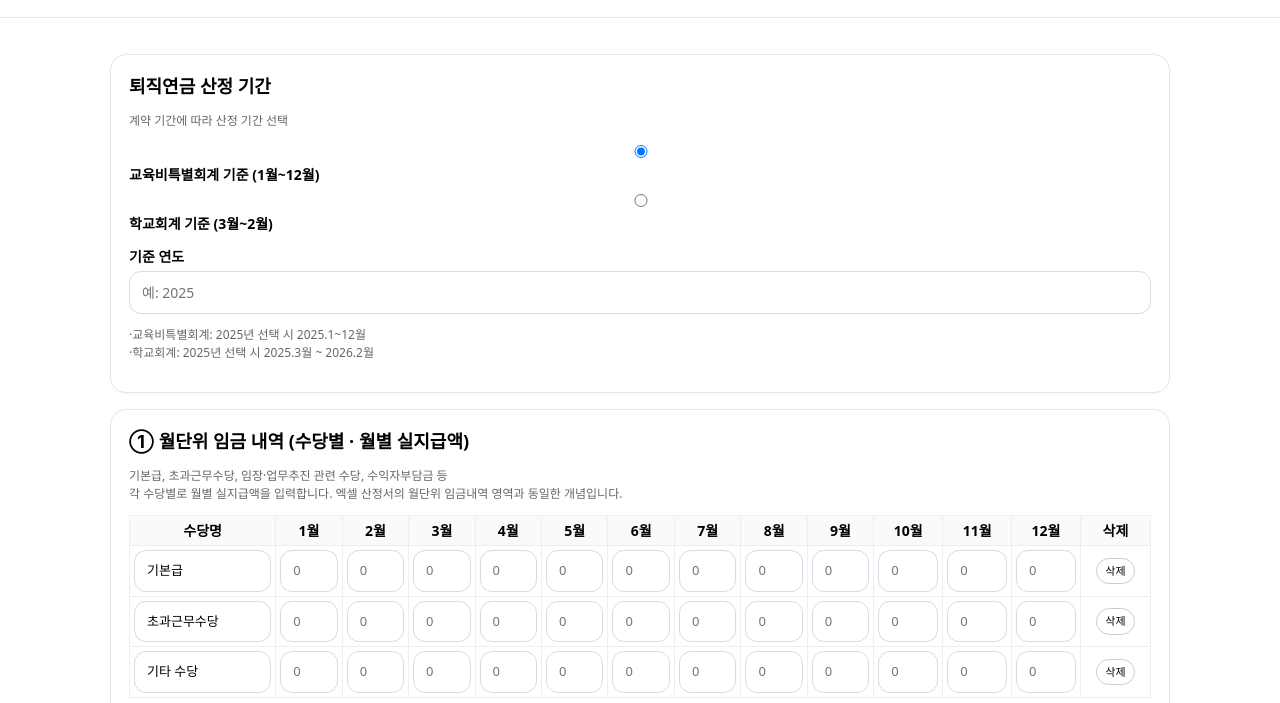
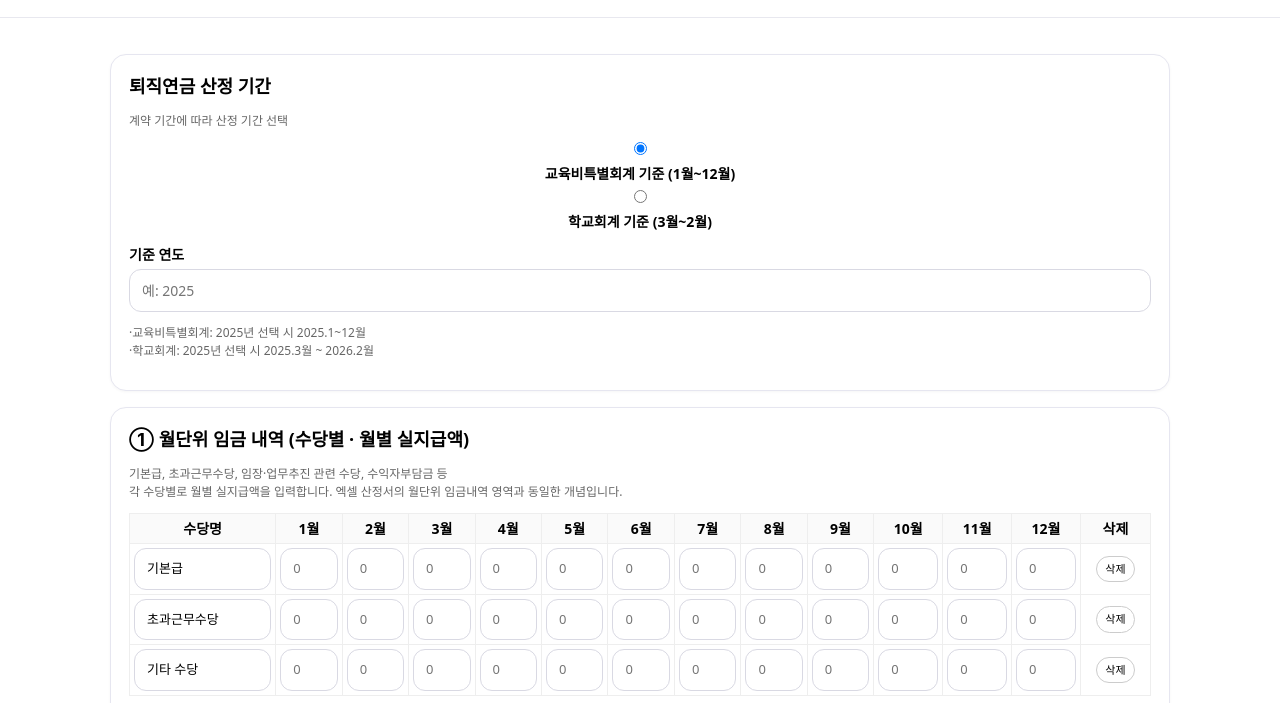
Before and after one commit to comicshaey/narcolepsyhaey-251112-2, a plain HTML site: page dc-retirement/index.html in a window 1280 px wide. Shown: the part 90-793 px from the top of the page. Drawn offline with Linux system fonts and the light colour scheme.

Commit message:
Update index.html

```diff
--- a/dc-retirement/index.html
+++ b/dc-retirement/index.html
@@ -86,6 +86,18 @@
       margin-top:8px;
       font-size:14px;
     }
+
+    .period-options label {
+  display: flex;          /* 라디오 + 글씨를 한 줄 flex로 */
+  align-items: center;    /* 세로 가운데 정렬 */
+  gap: 8px;               /* 동그라미랑 글씨 사이 간격 */
+}
+
+.period-options input[type="radio"] {
+  margin: 0;              /* 브라우저 기본 여백 제거 */
+}
+
+
 
     /* 월단위 임금 매트릭스 */
 
```
